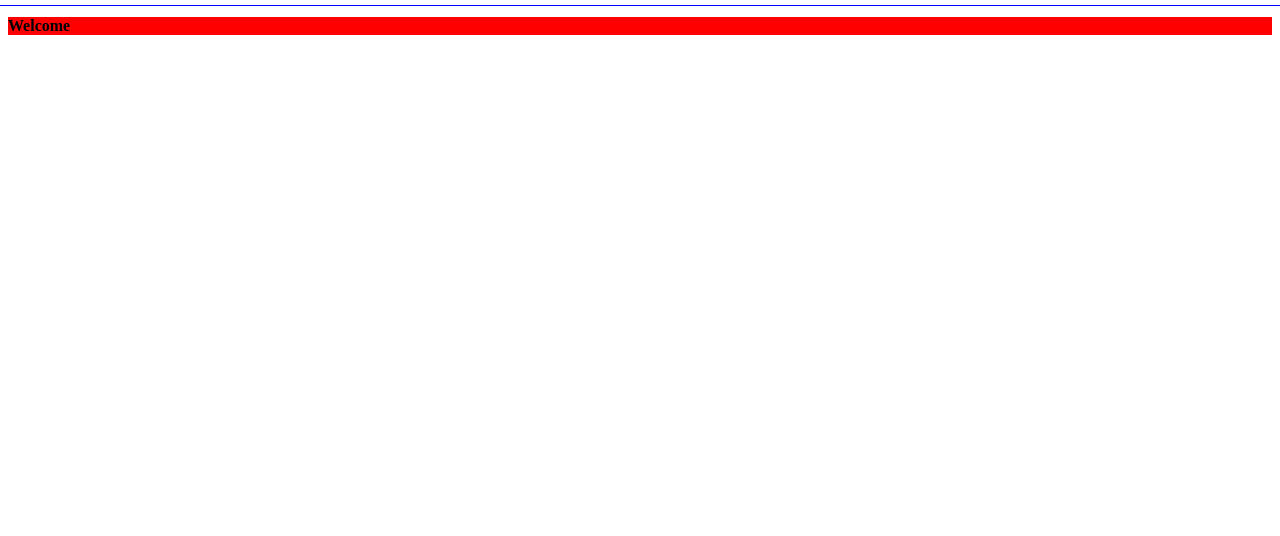
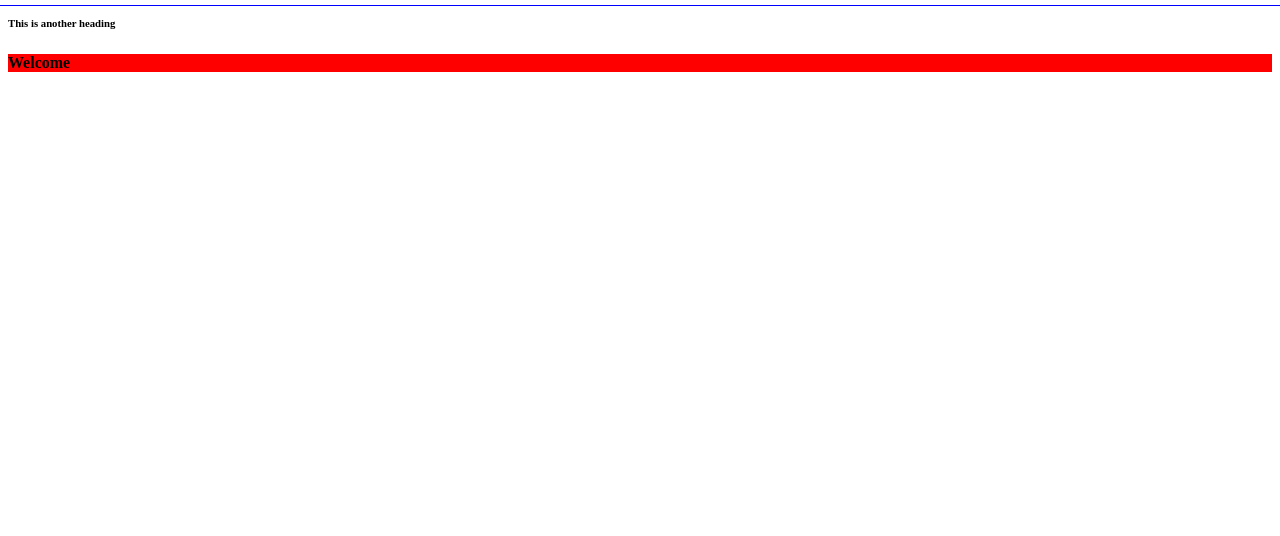
Before and after one commit to Dynastiy/github-test-class, a plain HTML site: page index.html in a window 1280 px wide. Shown: the part 264-800 px from the top of the page. Drawn offline with Linux system fonts and the light colour scheme.

Commit message:
added a h6

```diff
--- a/index.html
+++ b/index.html
@@ -15,6 +15,7 @@
         <p class="p-text">
             Hello World
         </p>
+        <h6>This is another heading</h6>
         <h4 class="h4-text">Welcome</h4>
     </main>
 </body>
```
